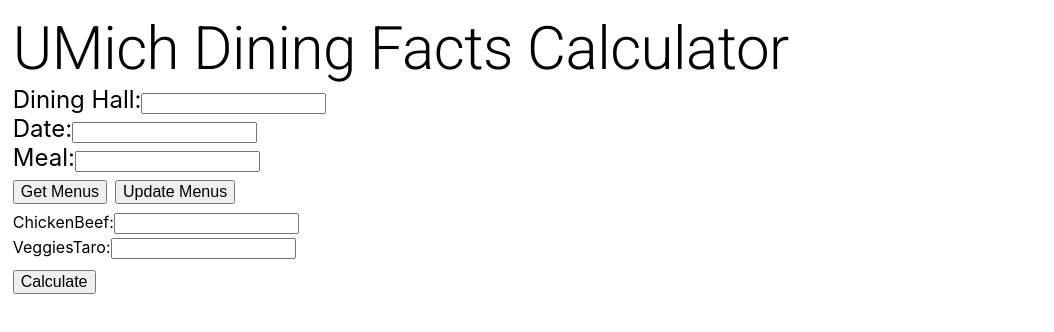
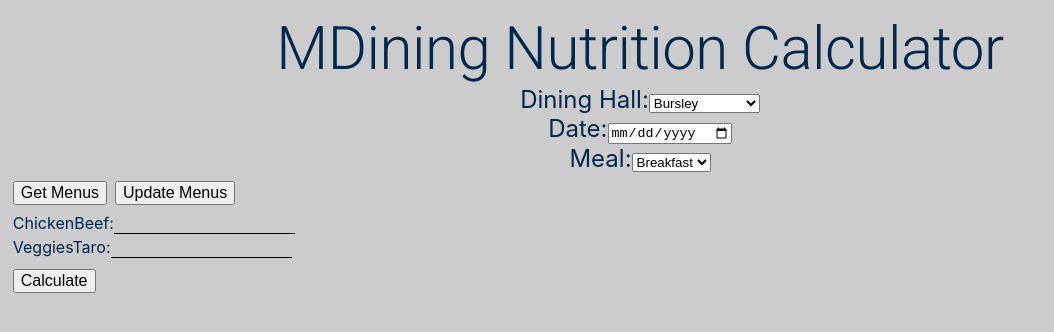
Before and after one commit to jsliu67-umich/jsliu67-umich.github.io, a React (Create React App) app: page / in a window 1280 px wide. Shown: the top 332 px of the page, without its empty margins (0-1054 px from the left). Built offline with nearby package versions, Linux system fonts and the light colour scheme.

Commit message:
pretty and fixes

```diff
--- a/src/App.css
+++ b/src/App.css
@@ -42,10 +42,16 @@
 body {
   font-size: 1.5rem;
   margin: 0.8rem;
+  background-color: #CCCCCC;
+  color: #00274C;
+}
+.main-header{
+  text-align: center;
 }
 .main-form {
   display: flex;
   flex-direction: column;
+  text-align: center  ;
 }
 .buttons {
   margin: 0.5rem;
@@ -54,7 +60,7 @@
 }
 input[type=select]{
   margin-left: 0.3rem;
-  font-size: 1.2rem;
+  font-size: 2rem;
 }
 .amount-form{
   display: flex;
@@ -74,3 +80,68 @@
   margin-top: 0.5rem;
   list-style-type: circle;
 }
+
+input[type=text] {
+  background: transparent;
+  border: none;
+  border-bottom: 1px solid #000000;
+}
+
+.custom-select {
+  position: relative;
+  font-family: Arial;
+}
+
+.custom-select select {
+  display: none; /*hide original SELECT element: */
+}
+
+.select-selected {
+  background-color: DodgerBlue;
+}
+
+/* Style the arrow inside the select element: */
+.select-selected:after {
+  position: absolute;
+  content: "";
+  top: 14px;
+  right: 10px;
+  width: 0;
+  height: 0;
+  border: 6px solid transparent;
+  border-color: #fff transparent transparent transparent;
+}
+
+/* Point the arrow upwards when the select box is open (active): */
+.select-selected.select-arrow-active:after {
+  border-color: transparent transparent #fff transparent;
+  top: 7px;
+}
+
+/* style the items (options), including the selected item: */
+.select-items div,.select-selected {
+  color: #ffffff;
+  padding: 8px 16px;
+  border: 1px solid transparent;
+  border-color: transparent transparent rgba(0, 0, 0, 0.1) transparent;
+  cursor: pointer;
+}
+
+/* Style items (options): */
+.select-items {
+  position: absolute;
+  background-color: DodgerBlue;
+  top: 100%;
+  left: 0;
+  right: 0;
+  z-index: 99;
+}
+
+/* Hide the items when the select box is closed: */
+.select-hide {
+  display: none;
+}
+
+.select-items div:hover, .same-as-selected {
+  background-color: rgba(0, 0, 0, 0.1);
+}
--- a/src/components/Form.jsx
+++ b/src/components/Form.jsx
@@ -122,7 +122,7 @@
                 tempCategoryObject[categoryItem.name].push(menuItem.name)
                 let foodFactsObject = {}
                 foodFactsObject[menuItem.name] = {}
-
+                if('nutritionalInfo' in menuItem.itemSizes[0]){
                     menuItem.itemSizes[0].nutritionalInfo.map((nutritionalItem, index) => {
                         foodFactsObject[menuItem.name]["Beef"] = "three"
                         // console.log(nutritionalItem.value)
@@ -153,6 +153,10 @@
                         // foodFacts = newFoodFacts
                     })
                     tempFoodFactsSingle = {...tempFoodFactsSingle, ...foodFactsObject}
+                }
+                else{
+                    console.log(`${menuItem.name} is missing nutrition facts`)
+                }
                 // setFoodFacts({...foodFacts, ...foodFactsObject})
             })
             tempFoodFacts = {...tempFoodFacts, ...tempFoodFactsSingle}
@@ -219,7 +223,7 @@
                 }
                 if(foodFacts[key]["Protein"] !== undefined) {
                     // setProtein(protein + Math.round((foodFacts[key]["Protein"] * val)*100)/100)
-                    protein += Math.round((foodFacts[key]["Calories"] * val)*100)/100
+                    protein += Math.round((foodFacts[key]["Protein"] * val)*100)/100
                 }
                 else{
                     printMissing(key, 'Protein')
@@ -270,12 +274,12 @@
 // <label>
 //     Dining Hall:
 //     {/* {...bindDiningHall} */}
-//     <select {...bindDiningHall}>
-//         <option defaultValue="Bursley">Bursley</option>
-//         <option value="South Quad">South Quad</option>
-//         <option value="East Quad">East Quad</option>
-//         <option value="Mosher Jordan">Mosher Jordan</option>
-//     </select>
+    // <select {...bindDiningHall}>
+    //     <option defaultValue="Bursley">Bursley</option>
+    //     <option value="South Quad">South Quad</option>
+    //     <option value="East Quad">East Quad</option>
+    //     <option value="Mosher Jordan">Mosher Jordan</option>
+    // </select>
 //     {/* <input type="text" {...bindDiningHall} /> */}
 // </label>
 // <label>
@@ -297,15 +301,26 @@
             <form onSubmit={handleSubmit} className="main-form">
                 <label>
                     Dining Hall:
-                    <input type="text" {...bindDiningHall} />
+                    <select {...bindDiningHall}>
+                        <option defaultValue="Bursley">Bursley</option>
+                        <option value="South Quad">South Quad</option>
+                        <option value="East Quad">East Quad</option>
+                        <option value="Mosher Jordan">Mosher Jordan</option>
+                    </select>
                 </label>
                 <label>
                     Date:
-                    <input type="text" {...bindDate} />
+                    <input type="date" {...bindDate} />
                 </label>
                 <label>
                     Meal:
-                    <input type="text" {...bindMeal} />
+                    <select {...bindMeal} className="custom-select">
+                        <option value="Breakfast">Breakfast</option>
+                        <option value="Brunch">Brunch</option>
+                        <option value="Lunch">Lunch</option>
+                        <option value="Linner">Linner</option>
+                        <option value="Dinner">Dinner</option>
+                    </select>
                 </label>
             </form>
             <button className="buttons" onClick={() => fetchMenus(diningHall, date, meal)}>Get Menus</button>
--- a/src/pages/Home.jsx
+++ b/src/pages/Home.jsx
@@ -7,7 +7,7 @@
 const Home = () => {
     return (
         <div>
-        <Typography variant="h2">UMich Dining Facts Calculator</Typography>
+        <Typography variant="h2" className="main-header">MDining Nutrition Calculator</Typography>
         <MainForm /> {MainForm.value}
         </div>
     );
```
Also changed, not shown: 1 other file (tests, documents, lock files or other folders). Lines whose indentation alone changed are shown as unchanged.
